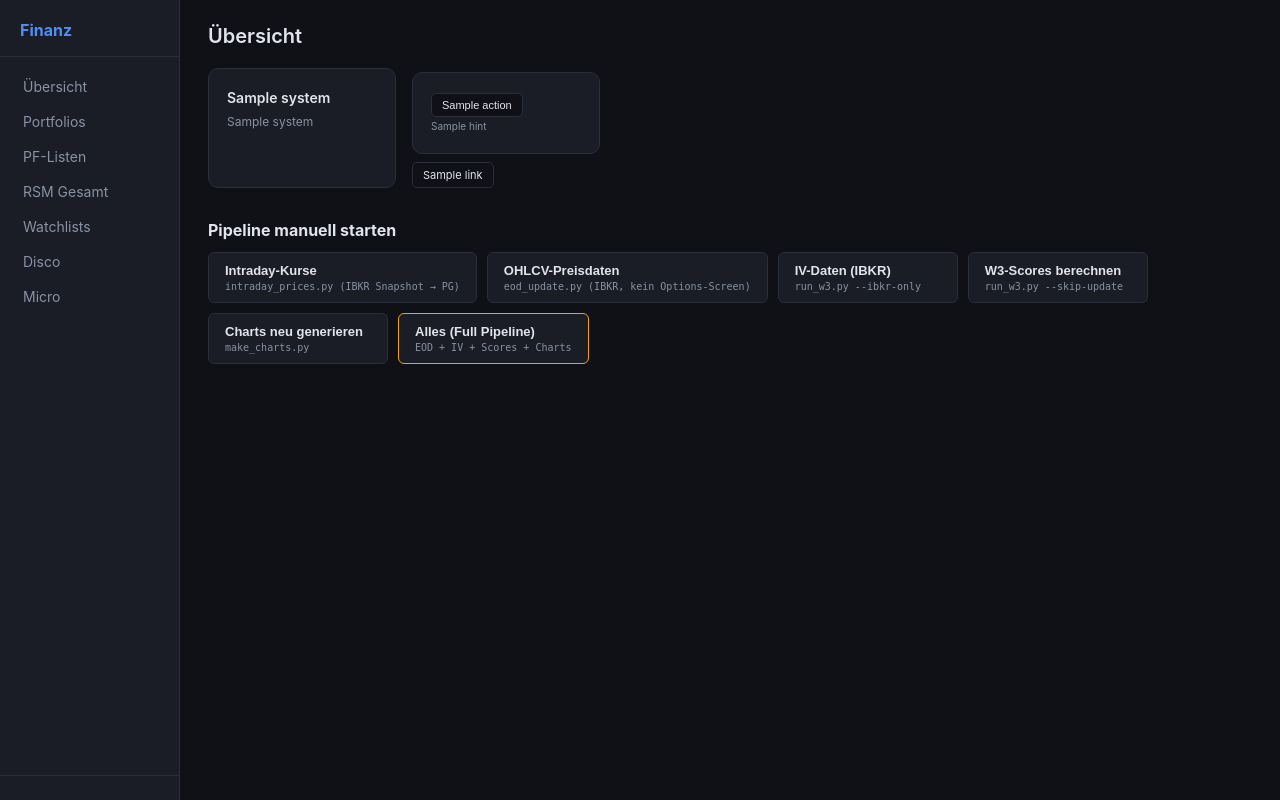
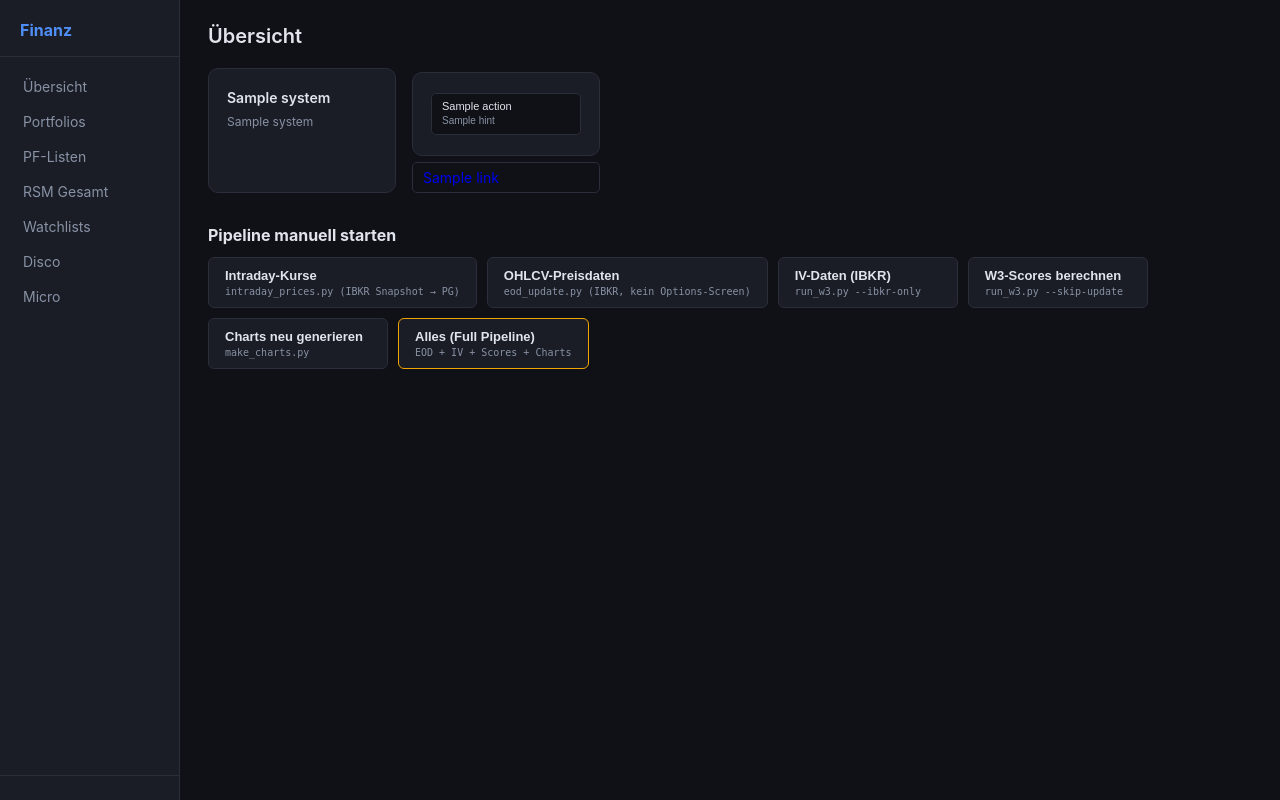
Before and after one commit to nabussan/finanz-dashboard, a Python web app: template templates/index.html in a window 1280 px wide. Run offline with Jinja, Linux system fonts and the light colour scheme; the template is opened without the code that fills it: most values are stand-ins (such as "Sample title", 1, 10 or a date in 2020); some libraries are stand-ins or nearby versions.

Commit message:
Gateway-Karte: Hinweistext in den Button selbst statt darunter, Karte verbreitert
Reconnect/Re-Login-Hinweise jetzt als zweite Zeile im Button (analog zum
admin-btn-Muster), card--wide (grid-column: span 2) verhindert Umbruch.
Karte bleibt bei jedem Status gleich breit (kein Layout-Sprung).

Co-Authored-By: Claude Sonnet 4.6 <noreply@anthropic.com>

```diff
--- a/static/style.css
+++ b/static/style.css
@@ -152,31 +152,37 @@ h2 { font-size: 16px; margin: 24px 0 12px; }
 .card--red    .card-dot { background: var(--red); }
 .card--grey   .card-dot { background: var(--muted); }
 
-.card-actions { display: flex; flex-direction: column; gap: 8px; margin-top: 4px; }
+.card--wide { grid-column: span 2; }
 
-.card-action-form { display: flex; flex-direction: column; gap: 2px; }
+.card-actions { display: flex; flex-direction: column; gap: 6px; margin-top: 4px; }
+
+.card-action-form { display: block; }
 
 .card-action-btn {
-  display: inline-block;
+  display: flex;
+  flex-direction: column;
+  align-items: flex-start;
+  gap: 2px;
+  width: 100%;
   background: var(--bg);
   border: 1px solid var(--border);
   border-radius: 5px;
-  padding: 5px 10px;
-  font-size: 11px;
-  color: var(--text);
+  padding: 6px 10px;
   text-decoration: none;
   cursor: pointer;
+  text-align: left;
   transition: border-color .15s;
-  align-self: flex-start;
+  box-sizing: border-box;
 }
 
 .card-action-btn:hover { border-color: var(--blue); }
+
+.card-action-label { font-size: 11px; color: var(--text); }
 
 .card-action-hint {
   font-size: 10px;
   color: var(--muted);
   line-height: 1.4;
-  max-width: 220px;
 }
 
 /* ── Tables ─────────────────────────────────────── */
--- a/templates/index.html
+++ b/templates/index.html
@@ -5,7 +5,7 @@
 <div class="cards">
   {% for s in systems %}
   {% set tag = "a" if s.url else "div" %}
-  <{{ tag }}{% if s.url %} href="{{ s.url }}"{% endif %} class="card card--{{ s.status }}">
+  <{{ tag }}{% if s.url %} href="{{ s.url }}"{% endif %} class="card card--{{ s.status }}{% if s.wide %} card--wide{% endif %}">
     <div class="card-name">{{ s.name }}</div>
     <div class="card-label">{{ s.label }}</div>
     <div class="card-dot"></div>
@@ -13,8 +13,10 @@
     <div class="card-actions">
       {% for action in s.actions %}
       <form method="post" action="{{ action.url }}" onsubmit="event.stopPropagation()" class="card-action-form">
-        <button class="card-action-btn">{{ action.label }}</button>
-        {% if action.hint %}<div class="card-action-hint">{{ action.hint }}</div>{% endif %}
+        <button class="card-action-btn">
+          <span class="card-action-label">{{ action.label }}</span>
+          {% if action.hint %}<span class="card-action-hint">{{ action.hint }}</span>{% endif %}
+        </button>
       </form>
       {% endfor %}
       {% for link in s.links %}
```
Also changed, not shown: app.py (+10 -4 lines).
